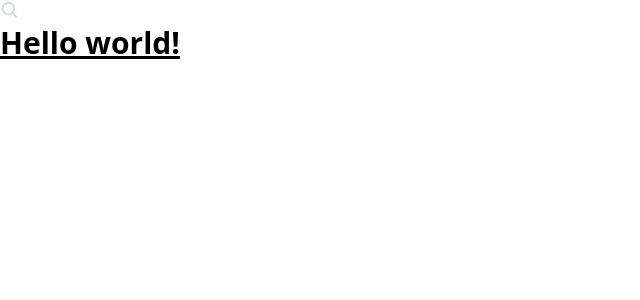
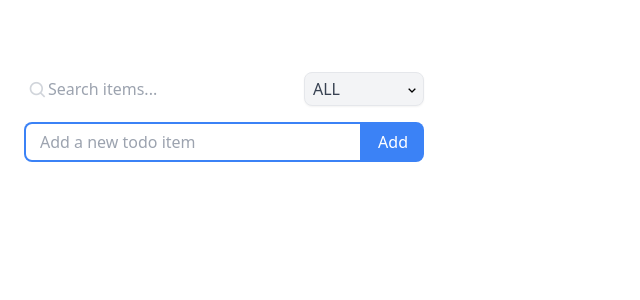
Before and after one commit to 1970Mr/todo-app-vue, a Vue app: page / in a window 1280 px wide. Shown: the top 300 px of the page, without its empty margins (0-640 px from the left). Built offline with nearby package versions, Linux system fonts and the light colour scheme.

Commit message:
Add FilterTodo component

```diff
--- a/src/App.vue
+++ b/src/App.vue
@@ -1,10 +1,8 @@
 <script setup>
 
+import HomePage from "@/pages/HomePage.vue";
 </script>
 
 <template>
-  <i class="bx bx-search text-xl text-gray-300 left-1 top-[.43rem]"></i>
-  <h1 class="text-3xl font-bold underline">
-    Hello world!
-  </h1>
+  <HomePage/>
 </template>
--- a/src/components/todo/FilterTodo.vue
+++ b/src/components/todo/FilterTodo.vue
@@ -5,10 +5,10 @@
         @change="filterTodo($event.target.value)"
     >
       <option
-          v-for="(filterOption, index) in filterOptions"
+          v-for="(filterType, index) in filterTypes"
           :key="index"
-          :value="filterOption"
-      >{{ filterOption.toUpperCase() }}
+          :value="filterType"
+      >{{ filterType.toUpperCase() }}
       </option>
     </select>
     <div class="absolute right-0 top-[.6rem] flex items-center px-1 pointer-events-none">
@@ -18,12 +18,9 @@
 </template>
 
 <script setup>
-import {defineEmits} from 'vue'
+const filterTypes = ['all', 'active', 'completed']
 
-const emit = defineEmits(['todoList'])
-const filterOptions = ['all', 'active', 'completed']
-
-function filterTodo(filter) {
-  emit('onFilter', filter)
+function filterTodo(filterType) {
+  this.$emit('onFilter', filterType)
 }
 </script>
--- a/src/components/todo/TodoList.vue
+++ b/src/components/todo/TodoList.vue
@@ -7,7 +7,7 @@ import {ref} from "vue"
 const todos = ref([])
 const selectedTodo = ref(null)
 const showDeletedModal = ref(false)
-const filterOption = ref('all')
+const filterType = ref('all')
 const searchItem = ref('')
 
 function addTodo(data) {
@@ -51,17 +51,17 @@ function onCancel(todoItem) {
 }
 
 function doFilter(filter) {
-  filterOption.value = filter
+  filterType.value = filter
 }
 
 function filteredTodo() {
   const searchedTodo = searchTodo()
 
-  if (filterOption.value === 'all')
+  if (filterType.value === 'all')
     return searchedTodo
-  if (filterOption.value === 'active')
+  if (filterType.value === 'active')
     return searchedTodo.filter(item => !item.status)
-  if (filterOption.value === 'completed')
+  if (filterType.value === 'completed')
     return searchedTodo.filter(item => item.status)
 }
 
--- a/src/pages/HomePage.vue
+++ b/src/pages/HomePage.vue
@@ -1,6 +1,5 @@
 <script setup>
 import TodoList from '@/components/todo/TodoList.vue';
-
 </script>
 
 <template>
```
